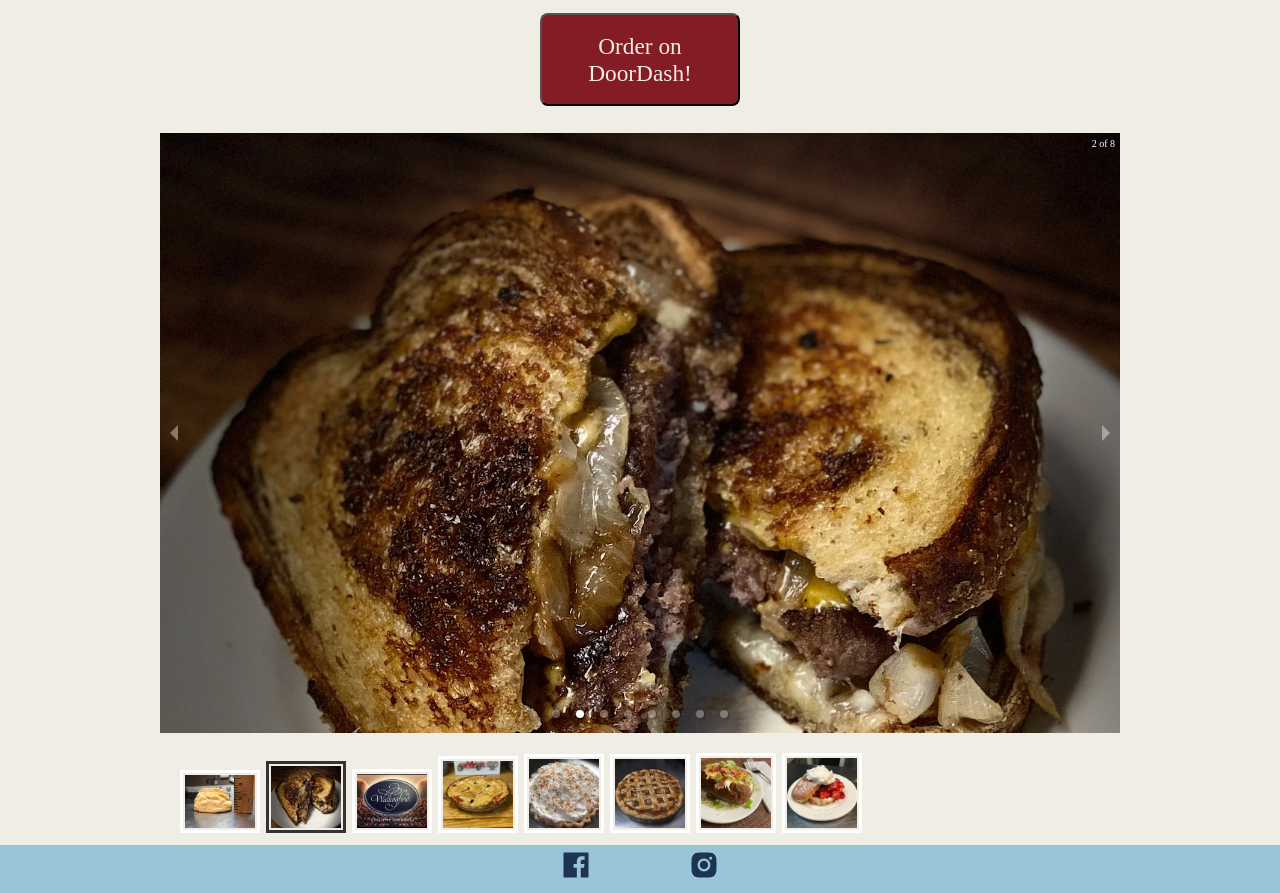
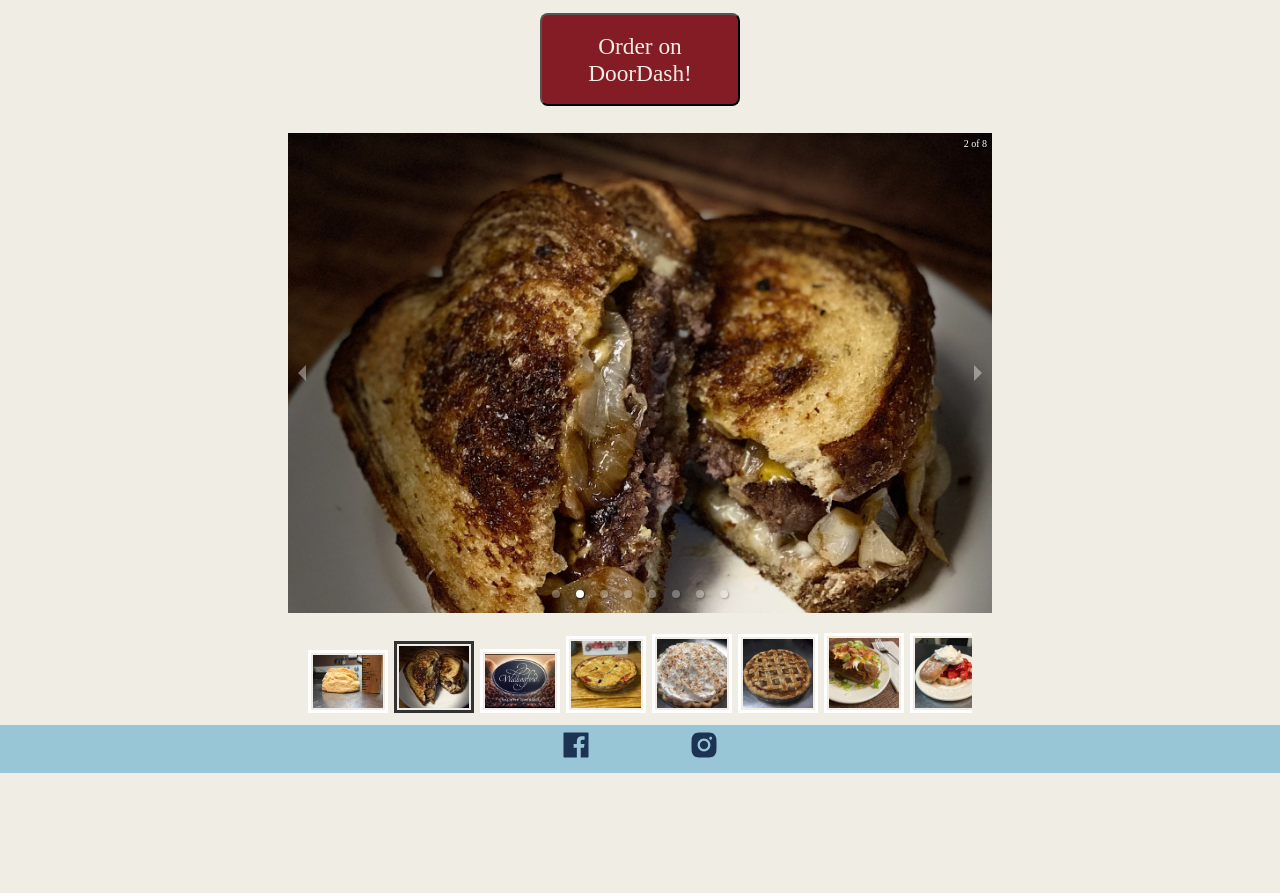
Before and after one commit to smwellmer/stagecoach-front, a React (Create React App) app: page / in a window 1280 px wide. Shown: the part 1000-1893 px from the top of the page. After the commit the page ends 1773 px from the top, so only its background shows below. Built offline with nearby package versions, Linux system fonts and the light colour scheme; no server answers; a web font is replaced by a local one.

Commit message:
fixing carousel 2

```diff
--- a/src/App.css
+++ b/src/App.css
@@ -246,9 +246,9 @@ html, body {
 
     }
     .carousel {
-        margin:auto;
-        max-width: 75vw;
-        max-height: 75vh;
+        margin: auto;
+        max-width: 60vw;
+        max-height: 60vh;
         margin-bottom: 10vh;
    }
 }
@@ -269,8 +269,8 @@ html, body {
     }
    .carousel{
         margin: auto;
-        max-width: 75vw;
-        max-height: 75vh;
+        max-width: 55vw;
+        max-height: 60vh;
         margin-bottom: 10vh;
    }
    .homePage {
@@ -297,8 +297,17 @@ html, body {
 @media screen and (min-width: 1440px){
 .carousel {
     margin: auto;
-    max-width: 60vw;
+    max-width: 40vw;
     max-height: 60vh;
     margin-bottom: 10vh;
 }
 }
+
+@media screen and (min-width: 2200px){
+    .carousel {
+        margin: auto;
+        max-width: 30vw;
+        max-height: 60vh;
+        margin-bottom: 10vh;
+    }
+    }
```
